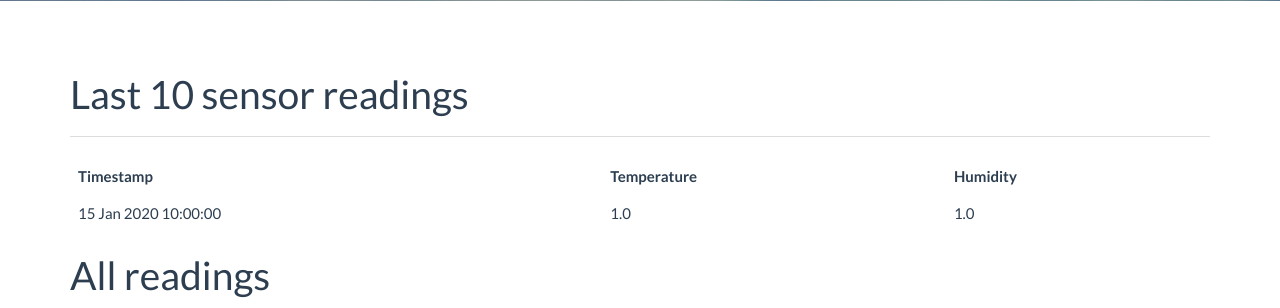
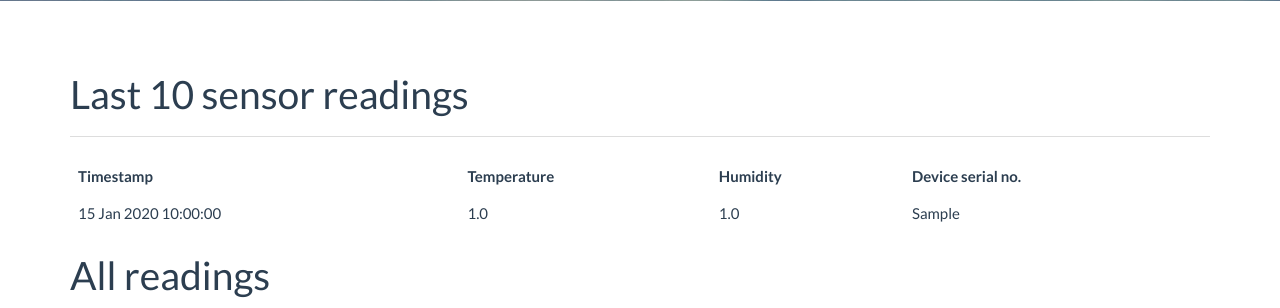
Before and after one commit to dawhey/sensors-app-api, a Flask app: page /entries in a window 1280 px wide. Shown: the part 601-909 px from the top of the page. Run offline with Flask 2, Linux system fonts and the light colour scheme; tables that the repository leaves empty hold one stand-in row (values such as "Sample post"); some libraries are stand-ins or nearby versions.

Commit message:
Added foreign key constraints to SensorEntry class + updated index.html

```diff
--- a/templates/index.html
+++ b/templates/index.html
@@ -24,6 +24,7 @@
                         <th>Timestamp</th>
                         <th>Temperature</th>
                         <th>Humidity</th>
+                        <th>Device serial no.</th>
                     </tr>
                 </thead>
                 <tbody>
@@ -32,6 +33,7 @@
                             <td>{{ entry.timestamp.strftime("%d %b %Y %H:%M:%S")}}</td>
                             <td>{{ entry.temperature }}</td>
                             <td>{{ entry.humidity }}</td>
+                            <td>{{ entry.device_serial_no }}</td>
                         </tr>
                     {% endfor %}
                 </tbody>
--- a/views.py
+++ b/views.py
@@ -26,7 +26,9 @@ def get_entry(id):
 def post_entry():
     entry = SensorsEntry()
     entry.import_data(request.json)
-    if Device.authorize(entry.credentials):
+    authorized_serial_no = Device.authorize(entry.credentials)
+    if authorized_serial_no:
+        entry.device_serial_no = authorized_serial_no
         db.session.add(entry)
         db.session.commit()
         return jsonify(entry.export_data()), 201
```
Also changed, not shown: models.py (+6 -3 lines).
